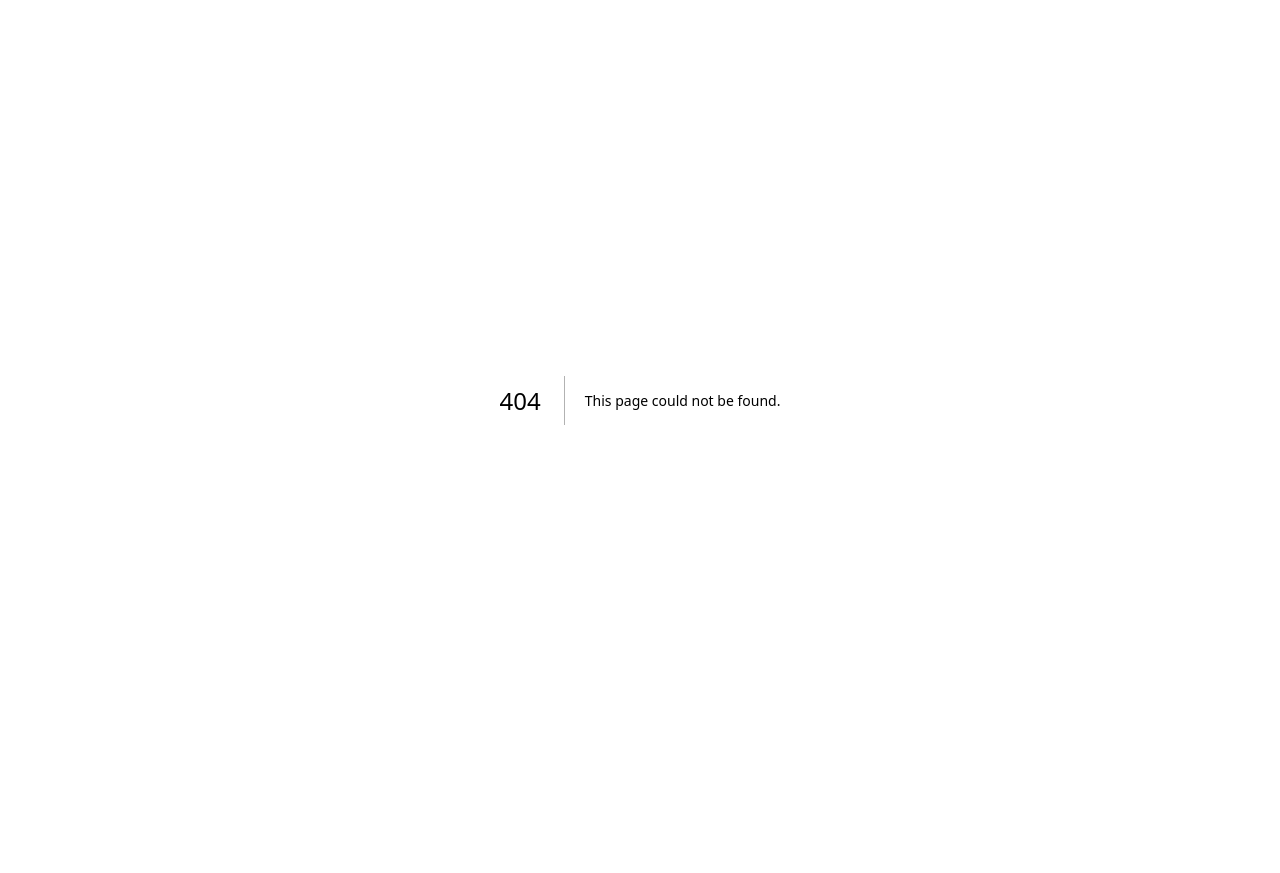
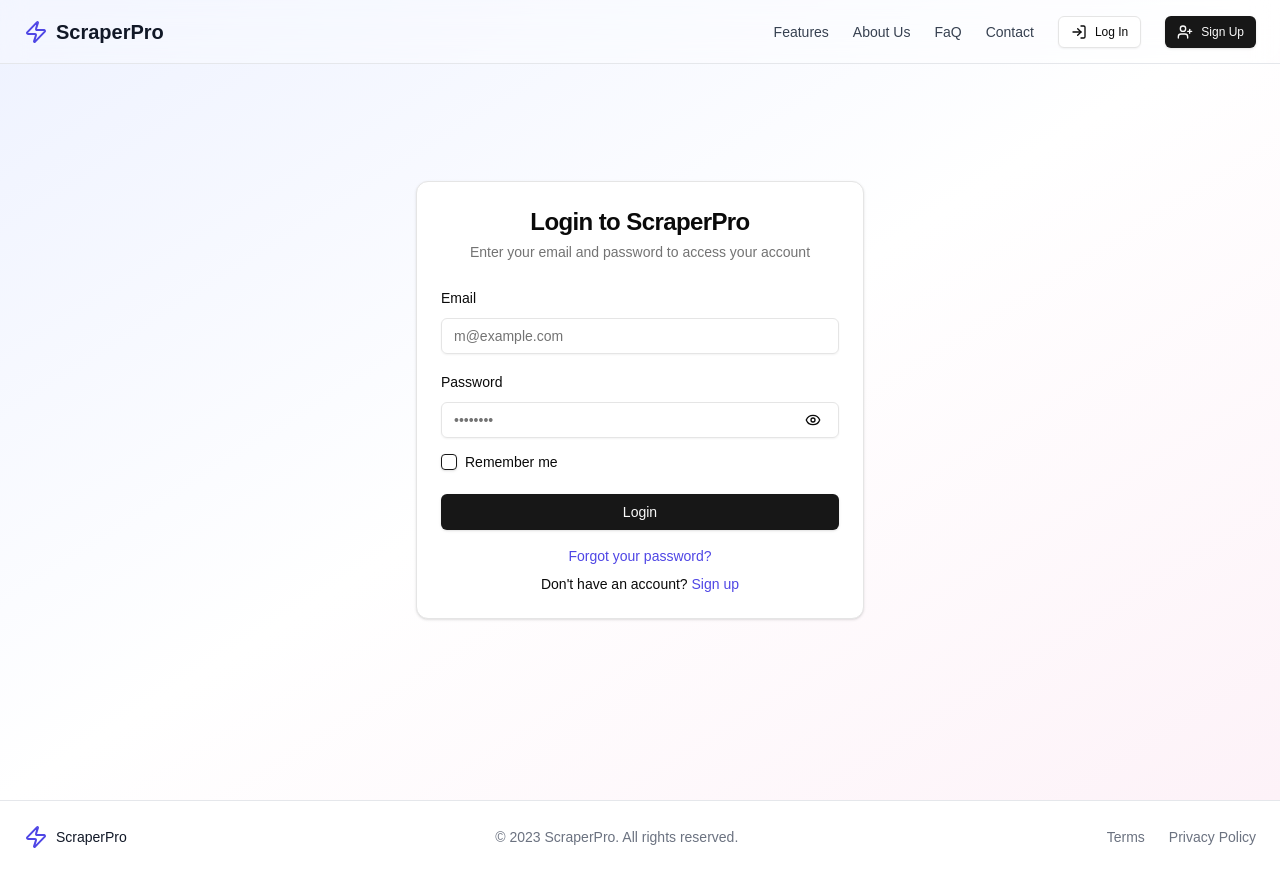
Before and after one commit to HanJay09/web-scraper, a Next.js app: page /login in a window 1280 px wide. Before the commit this address had no page. Before the commit the page ends 800 px from the top, so only its background shows below. Built offline with nearby package versions, Linux system fonts and the light colour scheme.

Commit message:
added login

```diff
--- /dev/null
+++ b/app/login/page.tsx
@@ -0,0 +1,13 @@
+import { Footer } from '@/components/Footer';
+import { LoginPageComponent } from '../../components/(login)/login-page';
+import { Header } from '@/components/Header';
+
+export default function About() {
+    return (
+        <div>
+            <Header />
+            <LoginPageComponent />
+            <Footer />
+        </div>
+    )
+}
--- /dev/null
+++ b/components/(login)/login-page.tsx
@@ -0,0 +1,85 @@
+'use client'
+
+import { useState } from 'react'
+import { Button } from "@/components/ui/button"
+import { Card, CardContent, CardDescription, CardFooter, CardHeader, CardTitle } from "@/components/ui/card"
+import { Input } from "@/components/ui/input"
+import { Label } from "@/components/ui/label"
+import { Checkbox } from "@/components/ui/checkbox"
+import { Eye, EyeOff } from "lucide-react"
+import Link from "next/link"
+
+export function LoginPageComponent() {
+  const [showPassword, setShowPassword] = useState(false)
+
+  const togglePasswordVisibility = () => {
+    setShowPassword(!showPassword)
+  }
+
+  return (
+    <div className="flex flex-col min-h-screen bg-gradient-to-br from-indigo-50 via-white to-pink-50 dark:from-gray-900 dark:via-gray-800 dark:to-gray-900">
+      <main className="flex-1 flex items-center justify-center p-4">
+        <Card className="w-full max-w-md">
+          <CardHeader className="space-y-1">
+            <CardTitle className="text-2xl font-bold text-center">Login to ScraperPro</CardTitle>
+            <CardDescription className="text-center">
+              Enter your email and password to access your account
+            </CardDescription>
+          </CardHeader>
+          <CardContent className="space-y-4">
+            <div className="space-y-2">
+              <Label htmlFor="email">Email</Label>
+              <Input id="email" type="email" placeholder="m@example.com" required />
+            </div>
+            <div className="space-y-2">
+              <Label htmlFor="password">Password</Label>
+              <div className="relative">
+                <Input
+                  id="password"
+                  type={showPassword ? "text" : "password"}
+                  placeholder="••••••••"
+                  required
+                />
+                <Button
+                  type="button"
+                  variant="ghost"
+                  size="icon"
+                  className="absolute right-2 top-1/2 transform -translate-y-1/2"
+                  onClick={togglePasswordVisibility}
+                >
+                  {showPassword ? <EyeOff className="h-4 w-4" /> : <Eye className="h-4 w-4" />}
+                  <span className="sr-only">
+                    {showPassword ? "Hide password" : "Show password"}
+                  </span>
+                </Button>
+              </div>
+            </div>
+            <div className="flex items-center space-x-2">
+              <Checkbox id="remember" />
+              <label
+                htmlFor="remember"
+                className="text-sm font-medium leading-none peer-disabled:cursor-not-allowed peer-disabled:opacity-70"
+              >
+                Remember me
+              </label>
+            </div>
+          </CardContent>
+          <CardFooter className="flex flex-col space-y-4">
+            <Button className="w-full">Login</Button>
+            <div className="text-sm text-center space-y-2">
+              <Link className="text-indigo-600 hover:underline dark:text-indigo-400" href="#">
+                Forgot your password?
+              </Link>
+              <p>
+                Don&apos;t have an account?{" "}
+                <Link className="text-indigo-600 hover:underline dark:text-indigo-400" href="#">
+                  Sign up
+                </Link>
+              </p>
+            </div>
+          </CardFooter>
+        </Card>
+      </main>
+    </div>
+  )
+}
--- a/components/Header.tsx
+++ b/components/Header.tsx
@@ -24,10 +24,12 @@ export function Header() {
           <Link className="text-sm font-medium text-gray-700 hover:text-indigo-600 dark:text-gray-300 dark:hover:text-indigo-400 transition-colors" href="/contact">
             Contact
           </Link>
+          <Link href="/login">
           <Button variant="outline" size="sm" className="hidden sm:inline-flex">
             <LogIn className="mr-2 h-4 w-4" />
             Log In
           </Button>
+          </Link>
           <Button size="sm" className="hidden sm:inline-flex">
             <UserPlus className="mr-2 h-4 w-4" />
             Sign Up
--- /dev/null
+++ b/components/ui/checkbox.tsx
@@ -0,0 +1,30 @@
+"use client"
+
+import * as React from "react"
+import * as CheckboxPrimitive from "@radix-ui/react-checkbox"
+import { CheckIcon } from "@radix-ui/react-icons"
+
+import { cn } from "@/lib/utils"
+
+const Checkbox = React.forwardRef<
+  React.ElementRef<typeof CheckboxPrimitive.Root>,
+  React.ComponentPropsWithoutRef<typeof CheckboxPrimitive.Root>
+>(({ className, ...props }, ref) => (
+  <CheckboxPrimitive.Root
+    ref={ref}
+    className={cn(
+      "peer h-4 w-4 shrink-0 rounded-sm border border-primary shadow focus-visible:outline-none focus-visible:ring-1 focus-visible:ring-ring disabled:cursor-not-allowed disabled:opacity-50 data-[state=checked]:bg-primary data-[state=checked]:text-primary-foreground",
+      className
+    )}
+    {...props}
+  >
+    <CheckboxPrimitive.Indicator
+      className={cn("flex items-center justify-center text-current")}
+    >
+      <CheckIcon className="h-4 w-4" />
+    </CheckboxPrimitive.Indicator>
+  </CheckboxPrimitive.Root>
+))
+Checkbox.displayName = CheckboxPrimitive.Root.displayName
+
+export { Checkbox }
--- /dev/null
+++ b/components/ui/label.tsx
@@ -0,0 +1,26 @@
+"use client"
+
+import * as React from "react"
+import * as LabelPrimitive from "@radix-ui/react-label"
+import { cva, type VariantProps } from "class-variance-authority"
+
+import { cn } from "@/lib/utils"
+
+const labelVariants = cva(
+  "text-sm font-medium leading-none peer-disabled:cursor-not-allowed peer-disabled:opacity-70"
+)
+
+const Label = React.forwardRef<
+  React.ElementRef<typeof LabelPrimitive.Root>,
+  React.ComponentPropsWithoutRef<typeof LabelPrimitive.Root> &
+    VariantProps<typeof labelVariants>
+>(({ className, ...props }, ref) => (
+  <LabelPrimitive.Root
+    ref={ref}
+    className={cn(labelVariants(), className)}
+    {...props}
+  />
+))
+Label.displayName = LabelPrimitive.Root.displayName
+
+export { Label }
--- a/package.json
+++ b/package.json
@@ -9,7 +9,9 @@
     "lint": "next lint"
   },
   "dependencies": {
+    "@radix-ui/react-checkbox": "^1.1.2",
     "@radix-ui/react-icons": "^1.3.0",
+    "@radix-ui/react-label": "^2.1.0",
     "@radix-ui/react-slot": "^1.1.0",
     "@radix-ui/react-tabs": "^1.1.1",
     "class-variance-authority": "^0.7.0",
```
Also changed, not shown: 1 other file (tests, documents, lock files or other folders).
